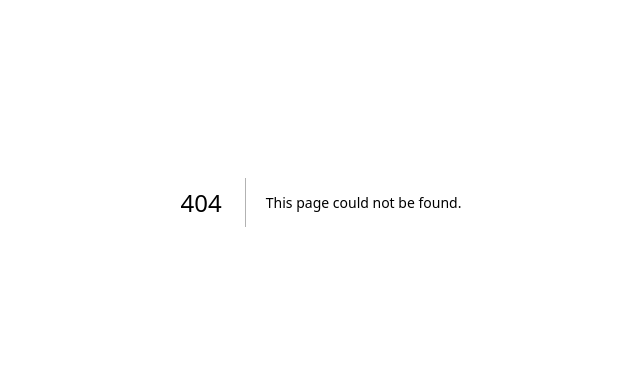
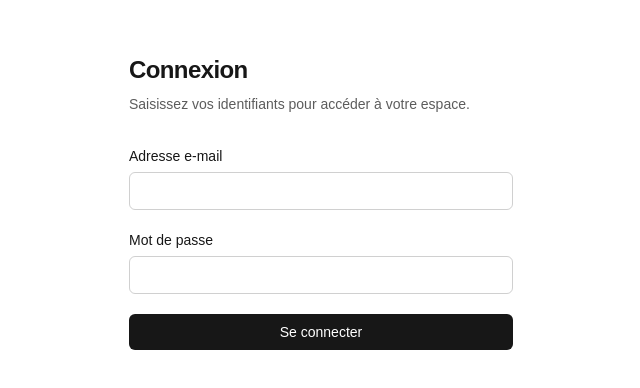
Before and after one commit to zeus02376/anansi-edu-frontend, a Next.js app: page /login in a window 1280 px wide. Before the commit this address had no page. Shown: the part 198-586 px from the top of the page, without its empty margins (319-959 px from the left). Built offline with nearby package versions, Linux system fonts and the light colour scheme.

Commit message:
Ajoute la page de connexion

```diff
--- a/package.json
+++ b/package.json
@@ -9,9 +9,12 @@
     "lint": "eslint"
   },
   "dependencies": {
+    "@hookform/resolvers": "^5.9.1",
     "next": "16.4.0",
     "react": "19.3.0",
-    "react-dom": "19.3.0"
+    "react-dom": "19.3.0",
+    "react-hook-form": "^7.89.0",
+    "zod": "^4.6.5"
   },
   "devDependencies": {
     "@tailwindcss/turbopack": "^4",
--- /dev/null
+++ b/src/app/login/page.tsx
@@ -0,0 +1,172 @@
+"use client";
+
+import { useState } from "react";
+import { useForm } from "react-hook-form";
+import { zodResolver } from "@hookform/resolvers/zod";
+import { z } from "zod";
+
+const loginSchema = z.object({
+  email: z
+    .string()
+    .trim()
+    .min(1, "L'adresse e-mail est obligatoire.")
+    .pipe(z.email("L'adresse e-mail n'est pas valide.")),
+  password: z.string().min(1, "Le mot de passe est obligatoire."),
+});
+
+type LoginValues = z.infer<typeof loginSchema>;
+
+const REQUEST_TIMEOUT_MS = 10_000;
+
+const SERVER_UNREACHABLE =
+  "Le serveur ne répond pas. Vérifiez votre connexion puis réessayez.";
+
+function messageForStatus(status: number): string {
+  if (status === 400 || status === 401 || status === 403) {
+    return "E-mail ou mot de passe incorrect.";
+  }
+  if (status === 429) {
+    return "Trop de tentatives. Patientez un instant avant de réessayer.";
+  }
+  if (status >= 500) {
+    return "Le serveur rencontre un problème. Réessayez dans quelques instants.";
+  }
+  return "La connexion a échoué. Réessayez.";
+}
+
+export default function LoginPage() {
+  const [isLoggedIn, setIsLoggedIn] = useState(false);
+  const {
+    register,
+    handleSubmit,
+    setError,
+    formState: { errors, isSubmitting },
+  } = useForm<LoginValues>({
+    resolver: zodResolver(loginSchema),
+    defaultValues: { email: "", password: "" },
+  });
+
+  async function onSubmit(values: LoginValues) {
+    setIsLoggedIn(false);
+
+    const apiUrl = process.env.NEXT_PUBLIC_API_URL?.replace(/\/+$/, "");
+    if (!apiUrl) {
+      setError("root.server", {
+        message:
+          "L'adresse du serveur n'est pas configurée (NEXT_PUBLIC_API_URL).",
+      });
+      return;
+    }
+
+    let response: Response;
+    try {
+      response = await fetch(`${apiUrl}/auth/login`, {
+        method: "POST",
+        headers: { "Content-Type": "application/json" },
+        body: JSON.stringify(values),
+        signal: AbortSignal.timeout(REQUEST_TIMEOUT_MS),
+      });
+    } catch {
+      setError("root.server", { message: SERVER_UNREACHABLE });
+      return;
+    }
+
+    if (!response.ok) {
+      setError("root.server", { message: messageForStatus(response.status) });
+      return;
+    }
+
+    setIsLoggedIn(true);
+  }
+
+  return (
+    <main className="flex flex-1 items-center justify-center px-4 py-12">
+      <div className="w-full max-w-sm">
+        <h1 className="text-2xl font-semibold tracking-tight">Connexion</h1>
+        <p className="mt-2 text-sm text-foreground/70">
+          Saisissez vos identifiants pour accéder à votre espace.
+        </p>
+
+        <form
+          onSubmit={handleSubmit(onSubmit, () => setIsLoggedIn(false))}
+          noValidate
+          className="mt-8 flex flex-col gap-5"
+        >
+          <div className="flex flex-col gap-1.5">
+            <label htmlFor="email" className="text-sm font-medium">
+              Adresse e-mail
+            </label>
+            <input
+              id="email"
+              type="email"
+              autoComplete="email"
+              aria-invalid={errors.email ? true : undefined}
+              aria-describedby={errors.email ? "email-error" : undefined}
+              className="rounded-md border border-foreground/20 bg-transparent px-3 py-2 text-sm outline-hidden focus-visible:border-foreground focus-visible:ring-2 focus-visible:ring-foreground/20 aria-invalid:border-red-600"
+              {...register("email")}
+            />
+            {errors.email && (
+              <p
+                id="email-error"
+                role="alert"
+                className="text-sm text-red-700 dark:text-red-400"
+              >
+                {errors.email.message}
+              </p>
+            )}
+          </div>
+
+          <div className="flex flex-col gap-1.5">
+            <label htmlFor="password" className="text-sm font-medium">
+              Mot de passe
+            </label>
+            <input
+              id="password"
+              type="password"
+              autoComplete="current-password"
+              aria-invalid={errors.password ? true : undefined}
+              aria-describedby={errors.password ? "password-error" : undefined}
+              className="rounded-md border border-foreground/20 bg-transparent px-3 py-2 text-sm outline-hidden focus-visible:border-foreground focus-visible:ring-2 focus-visible:ring-foreground/20 aria-invalid:border-red-600"
+              {...register("password")}
+            />
+            {errors.password && (
+              <p
+                id="password-error"
+                role="alert"
+                className="text-sm text-red-700 dark:text-red-400"
+              >
+                {errors.password.message}
+              </p>
+            )}
+          </div>
+
+          {errors.root?.server && (
+            <p
+              role="alert"
+              className="rounded-md border border-red-600/40 bg-red-600/10 px-3 py-2 text-sm text-red-800 dark:text-red-300"
+            >
+              {errors.root.server.message}
+            </p>
+          )}
+
+          {isLoggedIn && (
+            <p
+              role="status"
+              className="rounded-md border border-green-700/40 bg-green-700/10 px-3 py-2 text-sm text-green-800 dark:text-green-300"
+            >
+              Connexion réussie.
+            </p>
+          )}
+
+          <button
+            type="submit"
+            disabled={isSubmitting}
+            className="rounded-md bg-foreground px-4 py-2 text-sm font-medium text-background transition-opacity hover:opacity-90 focus-visible:outline-2 focus-visible:outline-offset-2 focus-visible:outline-foreground disabled:cursor-not-allowed disabled:opacity-60"
+          >
+            {isSubmitting ? "Connexion en cours…" : "Se connecter"}
+          </button>
+        </form>
+      </div>
+    </main>
+  );
+}
```
Also changed, not shown: 1 other file (tests, documents, lock files or other folders).
